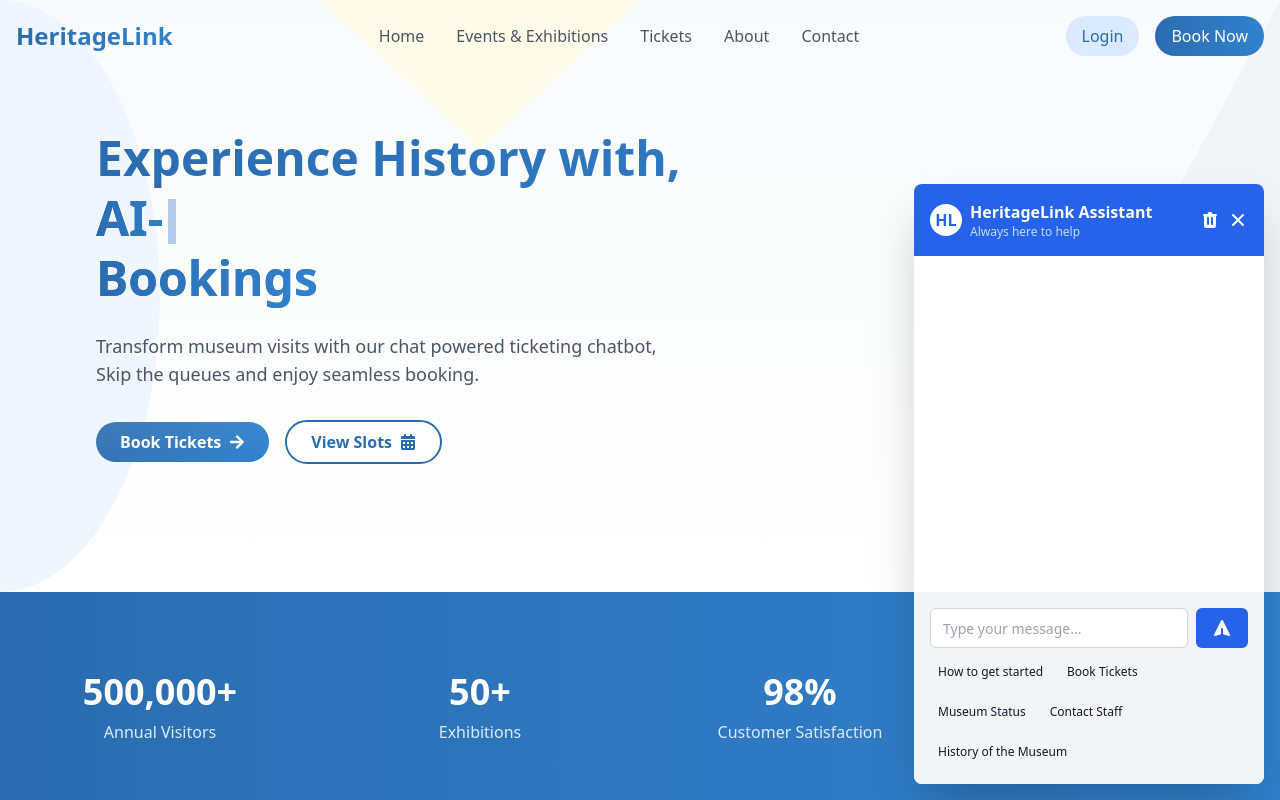
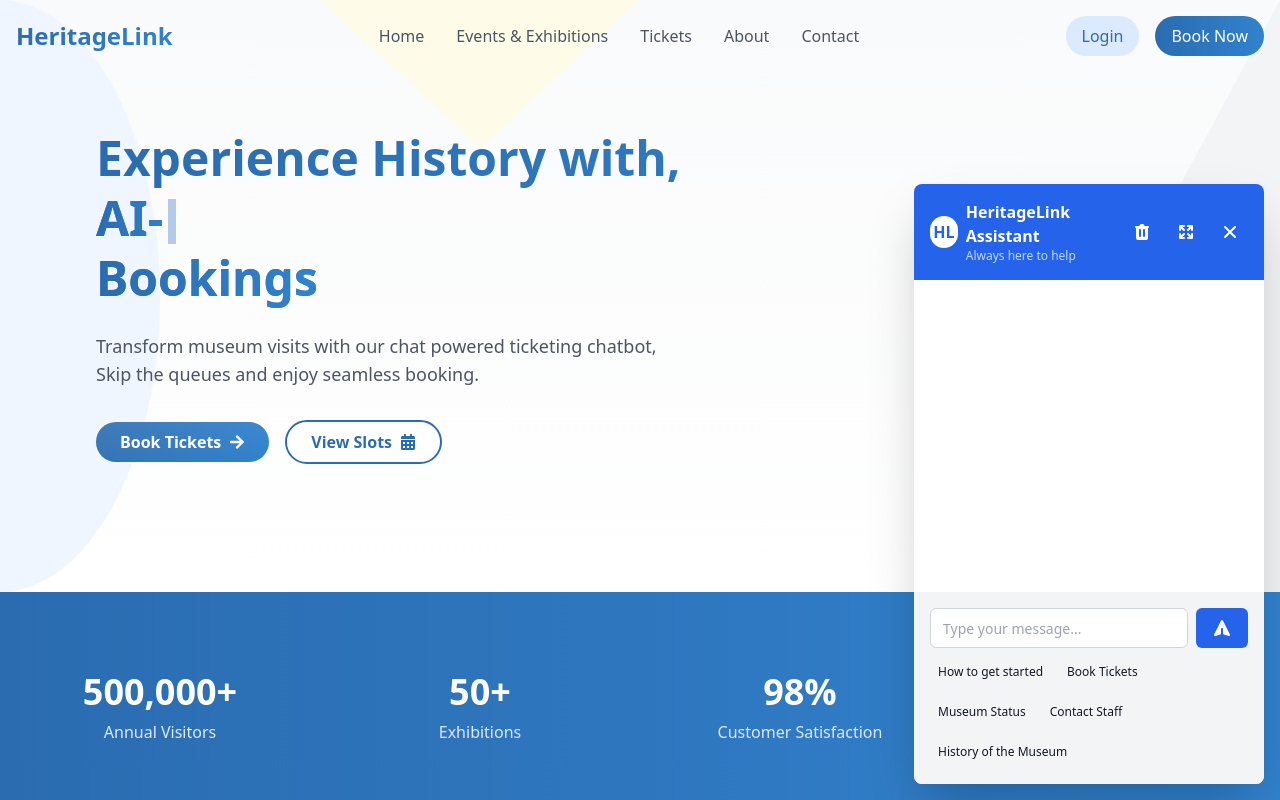
Before and after one commit to ayuxy027/HeritageLink, a React (Vite) app: page / in a window 1280 px wide. Both pictures are taken after a click on the button 1236 px from the left and 756 px from the top of the page. Shown: the top 800 px of the page. Built offline with nearby package versions, Linux system fonts and the light colour scheme.

Commit message:
Expansion prop added

```diff
--- a/src/Chatbot1.jsx
+++ b/src/Chatbot1.jsx
@@ -5,7 +5,7 @@ import axios from 'axios';
 const API_KEY = 'AIzaSyCPOQB5cv8R1ucsx6Y7xhdTJNbzqVdqNfI';
 const API_URL = 'https://generativelanguage.googleapis.com/v1beta/models/gemini-1.5-flash-latest:generateContent';
 
-const Button = React.forwardRef(({ className, variant, size, children, ...props }, ref) => {
+const Button = ({ className, variant = 'default', size = 'default', children, ...props }) => {
   const baseStyle = "inline-flex items-center justify-center rounded-md text-sm font-medium transition-colors focus:outline-none focus:ring-2 focus:ring-offset-2 disabled:opacity-50 disabled:pointer-events-none";
   const variants = {
     default: "bg-blue-600 text-white hover:bg-blue-700 focus:ring-blue-500",
@@ -19,30 +19,29 @@ const Button = React.forwardRef(({ className, variant, size, children, ...props
 
   return (
     <button
-      className={`${baseStyle} ${variants[variant] || variants.default} ${sizes[size] || sizes.default} ${className}`}
-      ref={ref}
+      className={`${baseStyle} ${variants[variant]} ${sizes[size]} ${className}`}
       {...props}
     >
       {children}
     </button>
   );
-});
+};
 
-const Input = React.forwardRef(({ className, ...props }, ref) => {
+const Input = ({ className, ...props }) => {
   return (
     <input
       className={`flex h-10 w-full rounded-md border border-gray-300 bg-white px-3 py-2 text-sm placeholder:text-gray-400 focus:outline-none focus:ring-2 focus:ring-blue-500 focus:ring-offset-2 disabled:cursor-not-allowed disabled:opacity-50 ${className}`}
-      ref={ref}
       {...props}
     />
   );
-});
+};
 
 const ChatSection = () => {
   const [messages, setMessages] = useState([]);
   const [input, setInput] = useState('');
   const [isLoading, setIsLoading] = useState(false);
   const [isOpen, setIsOpen] = useState(false);
+  const [isExpanded, setIsExpanded] = useState(false);
   const messagesEndRef = useRef(null);
 
   const predefinedQuestions = [
@@ -76,7 +75,7 @@ const ChatSection = () => {
             {
               parts: [
                 {
-                  text: `You are an AI assistant for Heritage Link, a museum ticketing system. Provide helpful, concise responses about booking tickets, museum information, and exhibits. User query: ${input}`
+                  text: `You are an AI assistant for Heritage Link Made By Team Innova8ers, a museum ticketing system. Provide helpful, concise responses about booking tickets, museum information, and exhibits. User query: ${input}`
                 }
               ]
             }
@@ -109,12 +108,18 @@ const ChatSection = () => {
         {isOpen && (
           <motion.div
             initial={{ opacity: 0, y: 20, scale: 0.95 }}
-            animate={{ opacity: 1, y: 0, scale: 1 }}
+            animate={{
+              opacity: 1,
+              y: 0,
+              scale: 1,
+              width: isExpanded ? '500px' : '350px',
+              height: isExpanded ? '80vh' : '600px'
+            }}
             exit={{ opacity: 0, y: 20, scale: 0.95 }}
-            transition={{ duration: 0.2 }}
-            className="w-[350px] h-[600px] bg-white rounded-lg shadow-2xl overflow-hidden flex flex-col"
+            transition={{ duration: 0.3 }}
+            className="flex flex-col overflow-hidden bg-white rounded-lg shadow-2xl"
           >
-            <div className="flex items-center justify-between p-4 text-white bg-blue-600">
+            <div className="flex items-center justify-between p-4 text-white bg-blue-600 cursor-move">
               <div className="flex items-center space-x-2">
                 <div className="flex items-center justify-center w-8 h-8 font-bold text-blue-600 bg-white rounded-full">
                   HL
@@ -125,16 +130,27 @@ const ChatSection = () => {
                 </div>
               </div>
               <div className="flex items-center space-x-2">
-                <button onClick={handleClearChat} className="text-white hover:text-blue-200">
+                <Button variant="ghost" size="sm" onClick={handleClearChat} className="text-white hover:text-blue-200">
                   <svg xmlns="http://www.w3.org/2000/svg" className="w-5 h-5" viewBox="0 0 20 20" fill="currentColor">
                     <path fillRule="evenodd" d="M9 2a1 1 0 00-.894.553L7.382 4H4a1 1 0 000 2v10a2 2 0 002 2h8a2 2 0 002-2V6a1 1 0 100-2h-3.382l-.724-1.447A1 1 0 0011 2H9zM7 8a1 1 0 012 0v6a1 1 0 11-2 0V8zm5-1a1 1 0 00-1 1v6a1 1 0 102 0V8a1 1 0 00-1-1z" clipRule="evenodd" />
                   </svg>
-                </button>
-                <button onClick={() => setIsOpen(false)} className="text-white hover:text-blue-200">
+                </Button>
+                <Button variant="ghost" size="sm" onClick={() => setIsExpanded(!isExpanded)} className="text-white hover:text-blue-200">
+                  {isExpanded ? (
+                    <svg xmlns="http://www.w3.org/2000/svg" className="w-5 h-5" viewBox="0 0 20 20" fill="currentColor">
+                      <path fillRule="evenodd" d="M5 10a1 1 0 011-1h8a1 1 0 110 2H6a1 1 0 01-1-1z" clipRule="evenodd" />
+                    </svg>
+                  ) : (
+                    <svg xmlns="http://www.w3.org/2000/svg" className="w-5 h-5" viewBox="0 0 20 20" fill="currentColor">
+                      <path fillRule="evenodd" d="M3 4a1 1 0 011-1h4a1 1 0 010 2H6.414l2.293 2.293a1 1 0 11-1.414 1.414L5 6.414V8a1 1 0 01-2 0V4zm9 1a1 1 0 010-2h4a1 1 0 011 1v4a1 1 0 01-2 0V6.414l-2.293 2.293a1 1 0 11-1.414-1.414L13.586 5H12zm-9 7a1 1 0 012 0v1.586l2.293-2.293a1 1 0 111.414 1.414L6.414 15H8a1 1 0 010 2H4a1 1 0 01-1-1v-4zm13-1a1 1 0 011 1v4a1 1 0 01-1 1h-4a1 1 0 010-2h1.586l-2.293-2.293a1 1 0 111.414-1.414L15 13.586V12a1 1 0 011-1z" clipRule="evenodd" />
+                    </svg>
+                  )}
+                </Button>
+                <Button variant="ghost" size="sm" onClick={() => setIsOpen(false)} className="text-white hover:text-blue-200">
                   <svg xmlns="http://www.w3.org/2000/svg" className="w-5 h-5" viewBox="0 0 20 20" fill="currentColor">
                     <path fillRule="evenodd" d="M4.293 4.293a1 1 0 011.414 0L10 8.586l4.293-4.293a1 1 0 111.414 1.414L11.414 10l4.293 4.293a1 1 0 01-1.414 1.414L10 11.414l-4.293 4.293a1 1 0 01-1.414-1.414L8.586 10 4.293 5.707a1 1 0 010-1.414z" clipRule="evenodd" />
                   </svg>
-                </button>
+                </Button>
               </div>
             </div>
             <div className="flex-1 p-4 space-y-4 overflow-y-auto">
@@ -165,7 +181,15 @@ const ChatSection = () => {
                   className="flex justify-start"
                 >
                   <div className="bg-gray-200 text-gray-800 p-3 rounded-lg max-w-[70%]">
-                    Thinking...
+                    <motion.div
+                      animate={{ y: [0, -5, 0] }}
+                      transition={{ repeat: Infinity, duration: 1 }}
+                      className="flex space-x-1"
+                    >
+                      <div className="w-2 h-2 bg-blue-600 rounded-full" />
+                      <div className="w-2 h-2 bg-blue-600 rounded-full" />
+                      <div className="w-2 h-2 bg-blue-600 rounded-full" />
+                    </motion.div>
                   </div>
                 </motion.div>
               )}
@@ -209,7 +233,7 @@ const ChatSection = () => {
           whileHover={{ scale: 1.05 }}
           whileTap={{ scale: 0.95 }}
           onClick={() => setIsOpen(true)}
-          className="p-4 text-white transition-colors duration-200 bg-blue-600 rounded-full shadow-lg hover:bg-blue-700"
+          className="p-4 text-white bg-blue-600 rounded-full shadow-lg hover:bg-blue-700"
         >
           <svg xmlns="http://www.w3.org/2000/svg" className="w-6 h-6" fill="none" viewBox="0 0 24 24" stroke="currentColor">
             <path strokeLinecap="round" strokeLinejoin="round" strokeWidth={2} d="M8 10h.01M12 10h.01M16 10h.01M9 16H5a2 2 0 01-2-2V6a2 2 0 012-2h14a2 2 0 012 2v8a2 2 0 01-2 2h-5l-5 5v-5z" />
```
